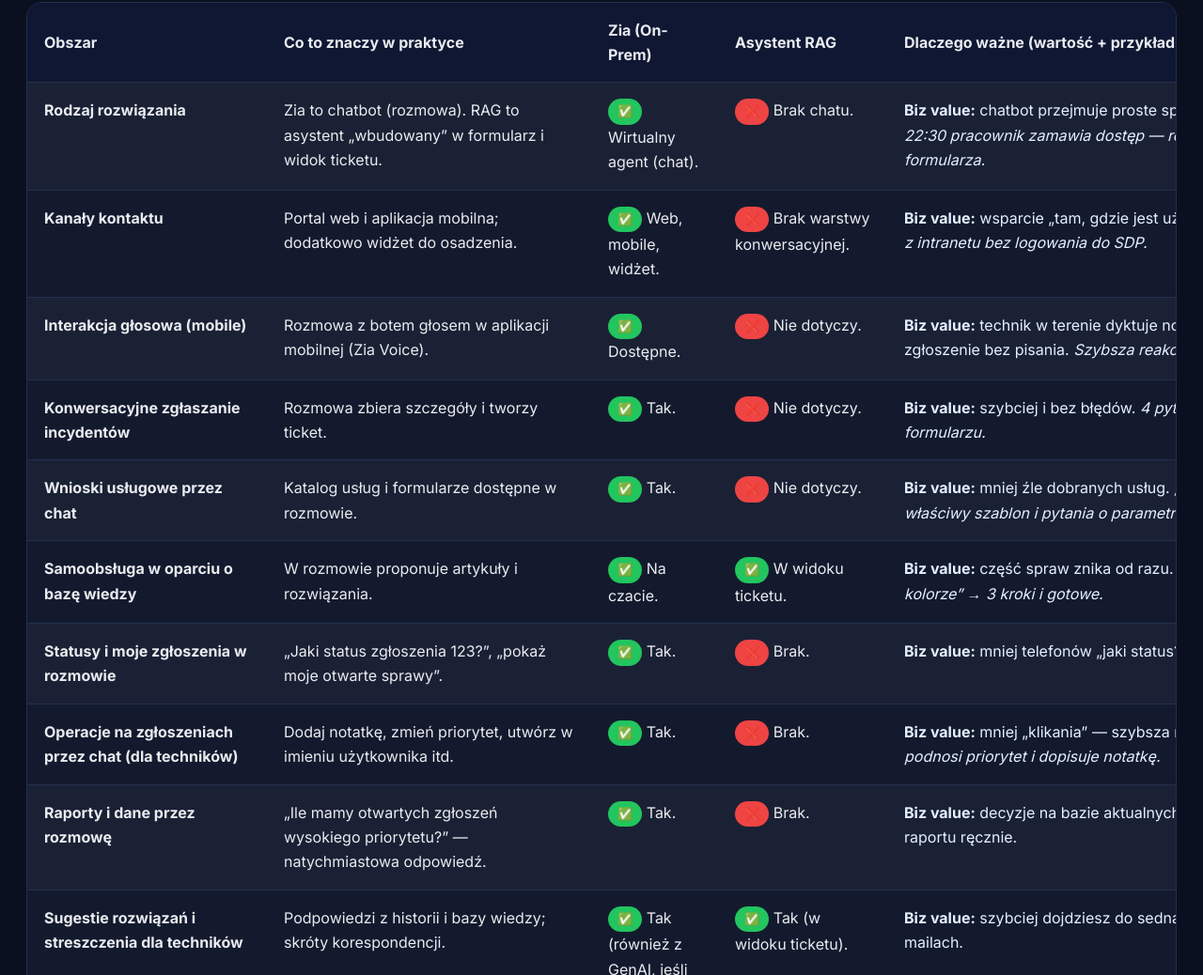
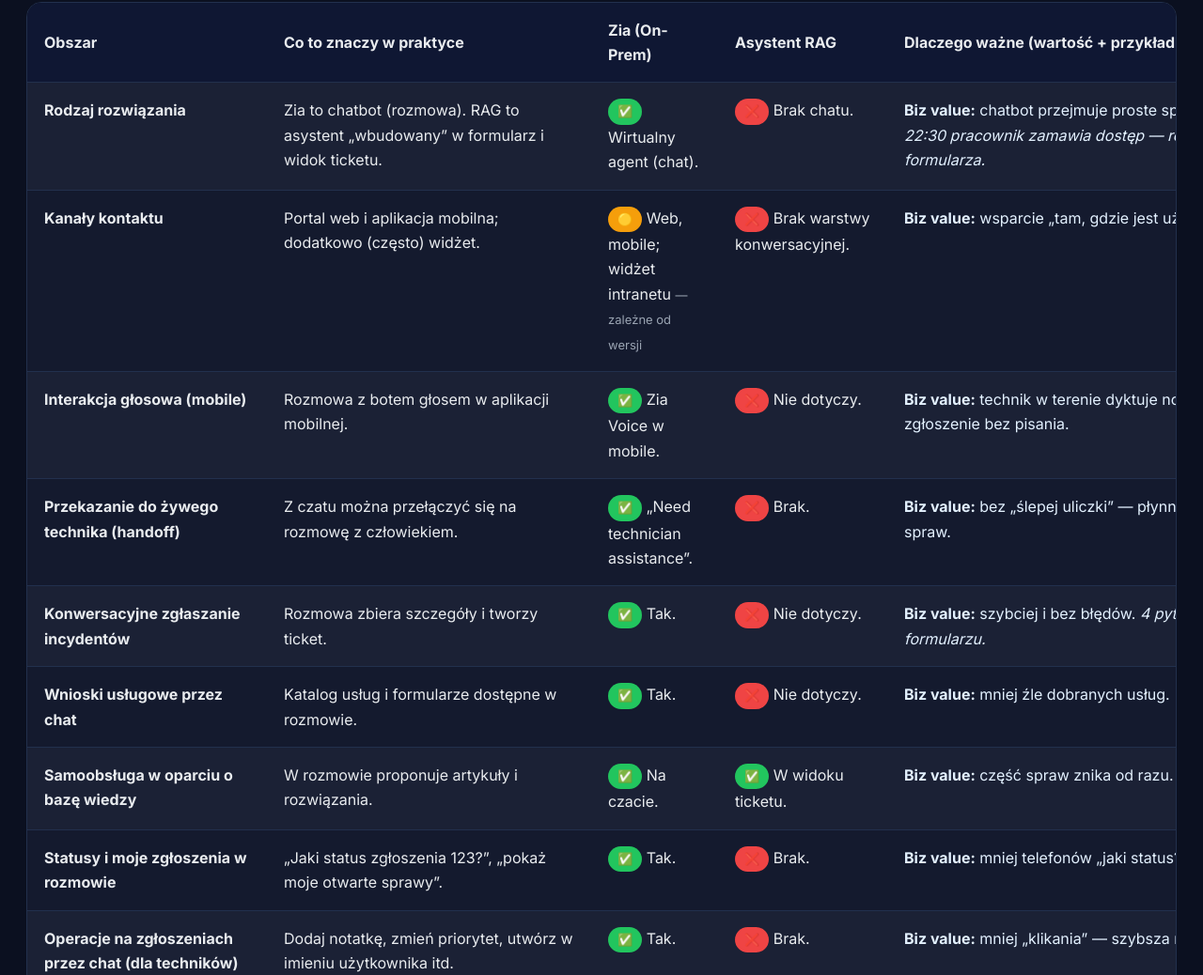
Before and after one commit to TRompalskiOryx/trompalskioryx.github.io, a plain HTML site: page index.html in a window 1280 px wide. Shown: the part 1414-2452 px from the top of the page at 94% size. Drawn offline with Linux system fonts and the light colour scheme.

Commit message:
Add files via upload

```diff
--- a/index.html
+++ b/index.html
@@ -52,7 +52,6 @@
     summary{cursor:pointer;color:var(--accent)}
     summary::-webkit-details-marker{display:none}
 
-    /* Werdykt */
     .verdict{margin-top:24px}
     .score-wrap{background:var(--card);border:1px solid var(--border);border-radius:16px;padding:16px;overflow:auto}
     .scores{width:100%;min-width:1020px;border-collapse:separate;border-spacing:0}
@@ -80,7 +79,7 @@
 
     <div class="legend">
       <span>✅ funkcja dostępna</span>
-      <span>🟡 częściowo / zależnie od konfiguracji</span>
+      <span>🟡 częściowo / zależnie od wersji lub integracji</span>
       <span>❌ brak w standardzie</span>
     </div>
 
@@ -91,7 +90,6 @@
       <a class="btn" href="#verdict">Werdykt końcowy</a>
     </div>
 
-    <!-- JAK DZIAŁA RAG -->
     <h2 id="how">Jak działa Asystent RAG w ServiceDesk Plus – w praktyce</h2>
     <div class="cards">
       <div class="card">
@@ -118,7 +116,6 @@
 
     <div class="hr"></div>
 
-    <!-- 4 KLUCZOWE FUNKCJE RAG -->
     <h2 id="core4">4 kluczowe funkcje RAG — językiem korzyści</h2>
     <div class="cards">
       <div class="card">
@@ -145,7 +142,6 @@
 
     <div class="hr"></div>
 
-    <!-- TABELA PORÓWNAWCZA -->
     <div id="table" class="table-wrap">
       <table>
         <colgroup>
@@ -174,19 +170,28 @@
 
           <tr>
             <td><b>Kanały kontaktu</b></td>
-            <td>Portal web i aplikacja mobilna; dodatkowo widżet do osadzenia.</td>
-            <td><span class="badge ok">✅</span> Web, mobile, widżet.</td>
+            <td>Portal web i aplikacja mobilna; dodatkowo (często) widżet.</td>
+            <td><span class="badge warn">🟡</span> Web, mobile; widżet intranetu <span class="note">— zależne od wersji</span></td>
             <td><span class="badge no">❌</span> Brak warstwy konwersacyjnej.</td>
-            <td class="why"><b>Biz value:</b> wsparcie „tam, gdzie jest użytkownik”. <i>Start rozmowy z intranetu bez logowania do SDP.</i></td>
+            <td class="why"><b>Biz value:</b> wsparcie „tam, gdzie jest użytkownik”.</td>
             <td><b>Zia</b></td>
           </tr>
 
           <tr>
             <td><b>Interakcja głosowa (mobile)</b></td>
-            <td>Rozmowa z botem głosem w aplikacji mobilnej (Zia Voice).</td>
-            <td><span class="badge ok">✅</span> Dostępne.</td>
+            <td>Rozmowa z botem głosem w aplikacji mobilnej.</td>
+            <td><span class="badge ok">✅</span> Zia Voice w mobile.</td>
             <td><span class="badge no">❌</span> Nie dotyczy.</td>
-            <td class="why"><b>Biz value:</b> technik w terenie dyktuje notatkę lub tworzy zgłoszenie bez pisania. <i>Szybsza reakcja poza biurem.</i></td>
+            <td class="why"><b>Biz value:</b> technik w terenie dyktuje notatkę lub tworzy zgłoszenie bez pisania.</td>
+            <td><b>Zia</b></td>
+          </tr>
+
+          <tr>
+            <td><b>Przekazanie do żywego technika (handoff)</b></td>
+            <td>Z czatu można przełączyć się na rozmowę z człowiekiem.</td>
+            <td><span class="badge ok">✅</span> „Need technician assistance”.</td>
+            <td><span class="badge no">❌</span> Brak.</td>
+            <td class="why"><b>Biz value:</b> bez „ślepej uliczki” — płynna eskalacja trudnych spraw.</td>
             <td><b>Zia</b></td>
           </tr>
 
@@ -205,7 +210,7 @@
             <td>Katalog usług i formularze dostępne w rozmowie.</td>
             <td><span class="badge ok">✅</span> Tak.</td>
             <td><span class="badge no">❌</span> Nie dotyczy.</td>
-            <td class="why"><b>Biz value:</b> mniej źle dobranych usług. <i>„Laptop dla grafika” → właściwy szablon i pytania o parametry.</i></td>
+            <td class="why"><b>Biz value:</b> mniej źle dobranych usług.</td>
             <td><b>Zia</b></td>
           </tr>
 
@@ -214,7 +219,7 @@
             <td>W rozmowie proponuje artykuły i rozwiązania.</td>
             <td><span class="badge ok">✅</span> Na czacie.</td>
             <td><span class="badge ok">✅</span> W widoku ticketu.</td>
-            <td class="why"><b>Biz value:</b> część spraw znika od razu. <i>„Drukarka nie drukuje w kolorze” → 3 kroki i gotowe.</i></td>
+            <td class="why"><b>Biz value:</b> część spraw znika od razu.</td>
             <td><b>Zia</b></td>
           </tr>
 
@@ -233,16 +238,16 @@
             <td>Dodaj notatkę, zmień priorytet, utwórz w imieniu użytkownika itd.</td>
             <td><span class="badge ok">✅</span> Tak.</td>
             <td><span class="badge no">❌</span> Brak.</td>
-            <td class="why"><b>Biz value:</b> mniej „klikania” — szybsza reakcja. <i>Technik z Teams podnosi priorytet i dopisuje notatkę.</i></td>
+            <td class="why"><b>Biz value:</b> mniej „klikania” — szybsza reakcja.</td>
             <td><b>Zia</b></td>
           </tr>
 
           <tr>
             <td><b>Raporty i dane przez rozmowę</b></td>
-            <td>„Ile mamy otwartych zgłoszeń wysokiego priorytetu?” — natychmiastowa odpowiedź.</td>
-            <td><span class="badge ok">✅</span> Tak.</td>
+            <td>„Ile mamy otwartych zgłoszeń wysokiego priorytetu?” — odpowiedź w czacie.</td>
+            <td><span class="badge warn">🟡</span> Proste pytania tak; zaawansowane raporty zwykle przez Analytics Plus</td>
             <td><span class="badge no">❌</span> Brak.</td>
-            <td class="why"><b>Biz value:</b> decyzje na bazie aktualnych danych bez generowania raportu ręcznie.</td>
+            <td class="why"><b>Biz value:</b> decyzje bez ręcznego raportowania.</td>
             <td><b>Zia</b></td>
           </tr>
 
@@ -250,10 +255,10 @@
           <tr>
             <td><b>Sugestie rozwiązań i streszczenia dla techników</b></td>
             <td>Podpowiedzi z historii i bazy wiedzy; skróty korespondencji.</td>
-            <td><span class="badge ok">✅</span> Tak (również z GenAI, jeśli włączone).</td>
+            <td><span class="badge warn">🟡</span> Dostępne (część funkcji zależy od wersji/integracji)</td>
             <td><span class="badge ok">✅</span> Tak (w widoku ticketu).</td>
-            <td class="why"><b>Biz value:</b> szybciej dojdziesz do sedna; mniej szukania po wiki i mailach.</td>
-            <td><b>Remis</b></td>
+            <td class="why"><b>Biz value:</b> szybciej dojdziesz do sedna.</td>
+            <td><b>RAG</b></td>
           </tr>
 
           <!-- Triage i klasyfikacja -->
@@ -262,7 +267,7 @@
             <td>Analiza treści nowego zgłoszenia i trafna klasyfikacja.</td>
             <td><span class="badge ok">✅</span> Po nauce na danych.</td>
             <td><span class="badge ok">✅</span> Sugestie w UI.</td>
-            <td class="why"><b>Biz value:</b> mniej błędnego routingu; lepsze dane do analizy trendów.</td>
+            <td class="why"><b>Biz value:</b> mniej błędnego routingu.</td>
             <td><b>Oba</b></td>
           </tr>
 
@@ -271,7 +276,7 @@
             <td>Predykcja właściwej grupy i technika na wejściu.</td>
             <td><span class="badge ok">✅</span> Tak (po nauce).</td>
             <td><span class="badge no">❌</span> Brak.</td>
-            <td class="why"><b>Biz value:</b> koniec „podbijania” ticketów między kolejkami; szybszy czas reakcji.</td>
+            <td class="why"><b>Biz value:</b> koniec „podbijania” ticketów między kolejkami.</td>
             <td><b>Zia</b></td>
           </tr>
 
@@ -290,7 +295,7 @@
             <td>Identyfikuje sprawy zagrożone naruszeniem SLA.</td>
             <td><span class="badge ok">✅</span> Dostępne (widgety/alerty).</td>
             <td><span class="badge no">❌</span> Brak.</td>
-            <td class="why"><b>Biz value:</b> mniej kar umownych, lepsze dotrzymanie terminów. <i>„Za 60 min grozi SLA” → zespół reaguje zawczasu.</i></td>
+            <td class="why"><b>Biz value:</b> mniej kar umownych.</td>
             <td><b>Zia</b></td>
           </tr>
 
@@ -299,7 +304,7 @@
             <td>Analiza odpowiedzi użytkownika po zamknięciu („dalej nie działa” → reopen).</td>
             <td><span class="badge ok">✅</span> Tak.</td>
             <td><span class="badge no">❌</span> Brak.</td>
-            <td class="why"><b>Biz value:</b> prawdziwe problemy nie giną, statystyki są rzetelne bez ręcznego sortowania maili.</td>
+            <td class="why"><b>Biz value:</b> rzetelne statystyki i brak „martwych” spraw.</td>
             <td><b>Zia</b></td>
           </tr>
 
@@ -307,18 +312,18 @@
           <tr>
             <td><b>Integracje z Teams/Slack/Telegram</b></td>
             <td>Chatbot w komunikatorach firmowych (komendy, statusy, zgłoszenia).</td>
-            <td><span class="badge ok">✅</span> Tak.</td>
+            <td><span class="badge ok">✅</span> Teams; inne możliwe przez wtyczki/webhooki.</td>
             <td><span class="badge no">❌</span> Brak.</td>
-            <td class="why"><b>Biz value:</b> IT pracuje tam, gdzie zespół rozmawia — szybsza reakcja, większa adopcja samoobsługi.</td>
+            <td class="why"><b>Biz value:</b> IT pracuje tam, gdzie zespół rozmawia.</td>
             <td><b>Zia</b></td>
           </tr>
 
           <tr>
             <td><b>Widżet Zia na intranecie</b></td>
             <td>Osadzony przycisk czatu z każdego serwisu wewnętrznego.</td>
-            <td><span class="badge ok">✅</span> Tak.</td>
+            <td><span class="badge warn">🟡</span> Zależne od wersji/konfiguracji.</td>
             <td><span class="badge no">❌</span> Brak.</td>
-            <td class="why"><b>Biz value:</b> „pomoc IT” zawsze pod ręką; większe użycie samoobsługi.</td>
+            <td class="why"><b>Biz value:</b> „pomoc IT” zawsze pod ręką.</td>
             <td><b>Zia</b></td>
           </tr>
 
@@ -326,25 +331,25 @@
           <tr>
             <td><b>Analiza nastroju w korespondencji</b></td>
             <td>Rozpoznaje ton (negatywny/neutralny/pozytywny) w rozmowie.</td>
-            <td><span class="badge ok">✅</span> Dostępne.</td>
+            <td><span class="badge warn">🟡</span> Często Cloud; w On-Prem zależne od wersji/integracji.</td>
             <td><span class="badge no">❌</span> Brak.</td>
-            <td class="why"><b>Biz value:</b> szybciej wychwycisz rosnącą frustrację i eskaluje się właściwie.</td>
+            <td class="why"><b>Biz value:</b> szybciej wychwycisz frustrację i eskalujesz właściwie.</td>
             <td><b>Zia</b></td>
           </tr>
 
           <tr>
             <td><b>Szkolenie modeli na danych firmy</b></td>
             <td>Ciągła nauka na lokalnych danych (intencje, kategorie, odpowiedzi).</td>
-            <td><span class="badge ok">✅</span> Tak.</td>
+            <td><span class="badge ok">✅</span> Tak (po zasileniu danymi).</td>
             <td><span class="badge warn">🟡</span> RAG dopasowuje się semantycznie w UI (bez chatu).</td>
-            <td class="why"><b>Biz value:</b> z czasem coraz trafniejsze podpowiedzi i klasyfikacje.</td>
+            <td class="why"><b>Biz value:</b> z czasem coraz trafniejsze podpowiedzi.</td>
             <td><b>Zia</b></td>
           </tr>
 
           <tr>
             <td><b>Własne scenariusze rozmów (workflow)</b></td>
-            <td>Blended Conversations — dialog krok po kroku z automatyzacją.</td>
-            <td><span class="badge ok">✅</span> Tak.</td>
+            <td>Dialog krok po kroku z automatyzacją (builder + webhooki).</td>
+            <td><span class="badge warn">🟡</span> Pełniej w Cloud; On-Prem możliwe ograniczenia/alternatywy przez custom actions.</td>
             <td><span class="badge no">❌</span> RAG to asystent w UI, nie bot.</td>
             <td class="why"><b>Biz value:</b> standaryzacja i skala bez zwiększania etatów.</td>
             <td><b>Zia</b></td>
@@ -353,18 +358,18 @@
           <tr>
             <td><b>Własne akcje i integracje (Developer Console)</b></td>
             <td>Akcje serverless (low-code), łączenie z systemami zewnętrznymi.</td>
-            <td><span class="badge ok">✅</span> Tak.</td>
+            <td><span class="badge ok">✅</span> Tak (zakres zależny od wersji).</td>
             <td><span class="badge no">❌</span> Brak orkiestracji.</td>
-            <td class="why"><b>Biz value:</b> automatyzacja szyta na miarę. <i>„Reset konta w AD” jednym zdaniem.</i></td>
+            <td class="why"><b>Biz value:</b> automatyzacja szyta na miarę.</td>
             <td><b>Zia</b></td>
           </tr>
 
           <tr>
             <td><b>Ask ChatGPT / Generatywna AI</b></td>
             <td>Nietypowe pytania do LLM; szkice odpowiedzi, tłumaczenia, streszczenia.</td>
-            <td><span class="badge ok">✅</span> Po włączeniu integracji.</td>
+            <td><span class="badge ok">✅</span> Po włączeniu integracji (API).</td>
             <td><span class="badge no">❌</span> Brak integracji jako bota.</td>
-            <td class="why"><b>Biz value:</b> bot rzadziej „nie wie”; technicy szybciej piszą dobre, jasne odpowiedzi.</td>
+            <td class="why"><b>Biz value:</b> bot rzadziej „nie wie”; technicy szybciej piszą jasne odpowiedzi.</td>
             <td><b>Zia</b></td>
           </tr>
 
@@ -401,7 +406,7 @@
             <td>Informuje o istniejącej podobnej sprawie do połączenia.</td>
             <td><span class="badge warn">🟡</span> Częściowo (zależnie od konfiguracji).</td>
             <td><span class="badge ok">✅</span> Wprost przy formularzu.</td>
-            <td class="why"><b>Biz value:</b> zamiast 40 osobnych spraw — jedna główna z przypiętymi zgłaszającymi.</td>
+            <td class="why"><b>Biz value:</b> zamiast 40 osobnych spraw — jedna główna.</td>
             <td><b>RAG</b></td>
           </tr>
 
@@ -443,10 +448,10 @@
 
           <tr>
             <td><b>Język polski i tryb lokalny</b></td>
-            <td>Działanie po polsku; dane pozostają on-prem.</td>
-            <td><span class="badge warn">🟡</span> Rozmowa po polsku zależna od ustawień.</td>
+            <td>Rozmowa/GUI po polsku (zależnie od ustawień).</td>
+            <td><span class="badge ok">✅</span> Lokalizacja interfejsu.</td>
             <td><span class="badge ok">✅</span> Podpowiedzi i streszczenia PL/EN.</td>
-            <td class="why"><b>Biz value:</b> mniejsza bariera językowa i łatwiejsza zgodność z bezpieczeństwem.</td>
+            <td class="why"><b>Biz value:</b> zgodność i mniejsza bariera językowa.</td>
             <td><b>RAG</b></td>
           </tr>
 
@@ -454,7 +459,6 @@
       </table>
     </div>
 
-    <!-- WERDYKT -->
     <div id="verdict" class="verdict">
       <h2>Werdykt końcowy — która opcja daje dziś większą wartość biznesową?</h2>
 
@@ -550,7 +554,7 @@
         </div>
 
         <div style="margin-top:12px">
-          <p><b>*Deflection</b>- to strategia obsługi klienta polegająca na przekierowywaniu zapytań od klientów do alternatywnych kanałów, zamiast do bezpośredniego kontaktu z agentem.</p>
+            <p><b>*Deflection</b>- to strategia obsługi klienta polegająca na przekierowywaniu zapytań od klientów do alternatywnych kanałów, zamiast do bezpośredniego kontaktu z agentem.</p>
           <p><b>Dlaczego taki wynik?</b> Najwięcej oszczędności daje warstwa konwersacyjna i automatyzacja na wejściu: samoobsługa, statusy, raporty, akceptacje, alerty SLA, dialogi wieloetapowe oraz integracje (Teams/Slack, intranet, głos). To obszary, w których Zia ma naturalną przewagę bota.</p>
           <p><b>Gdzie RAG jest lepszy?</b> W samej pracy z ticketem: jakość opisów, trafny tytuł, kontekst, podobne sprawy, streszczenia i prowadzenie krok-po-kroku + estymacja czasu. To skraca pracę technika i zmniejsza liczbę pomyłek — szczególnie ważne w polskojęzycznych zespołach.</p>
           <p><b>Rekomendacja:</b> jeśli celem jest <i>deflection i samoobsługa</i> — startuj od Zii. Jeśli celem jest <i>skrócenie czasu pracy technika</i> w ticketach i lepsza jakość danych — wdrażaj RAG. W praktyce u większości klientów najlepszy efekt daje <b>połączenie obu</b>.</p>
@@ -568,6 +572,8 @@
         Z kolei Zia jako chatbot świetnie obsługuje samoobsługę, statusy, raporty, akceptacje, automatyzację rozmów i alerty SLA, ale nie posiada dziś tak rozbudowanych podpowiedzi „w samym ticketcie” jak RAG (ocena jakości opisu, szczegółowa checklista z szacowanym czasem, wykrywanie kontekstu).
       </p>
     </details>
+
+    <p class="note">Pozycje oznaczone 🟡 są w On-Prem zależne od wersji i/lub integracji (np. Analytics Plus, developer console). Zweryfikuj dostępność na swojej instancji.</p>
   </div>
 </body>
 </html>
```
